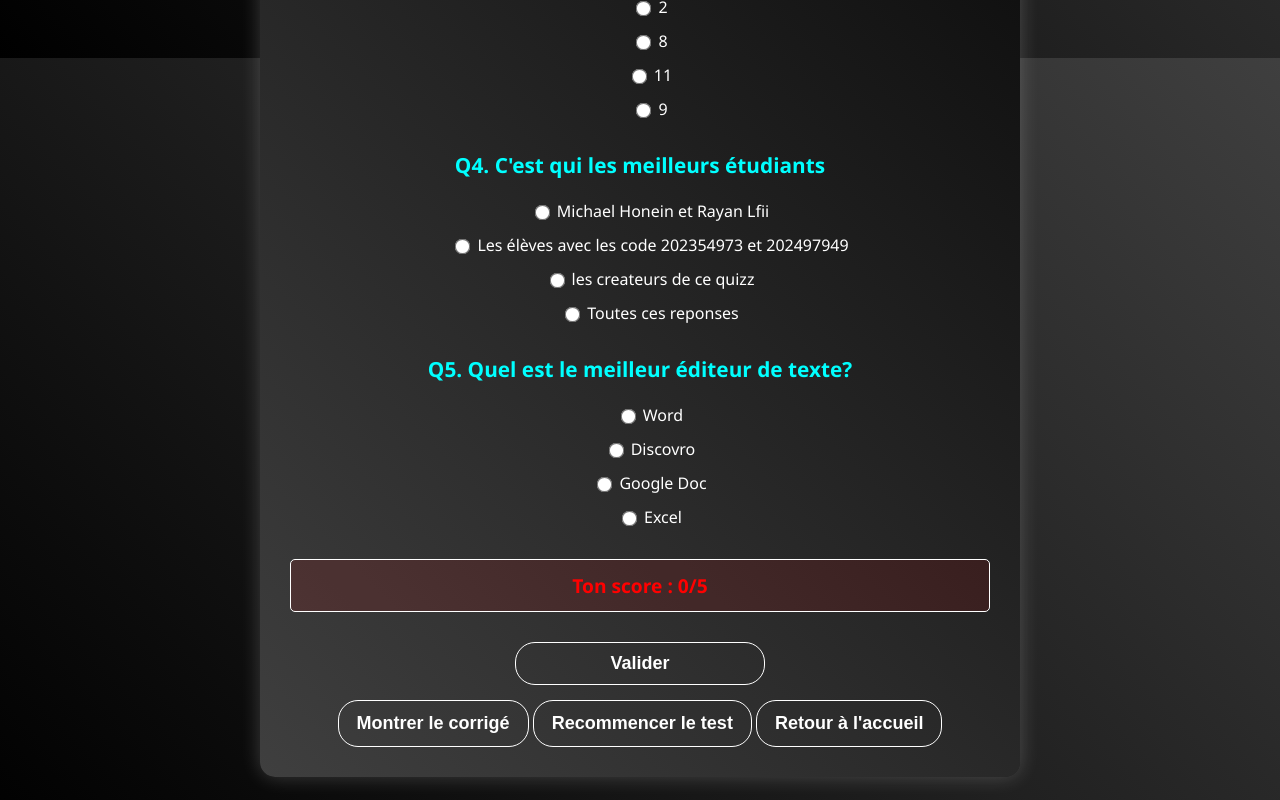
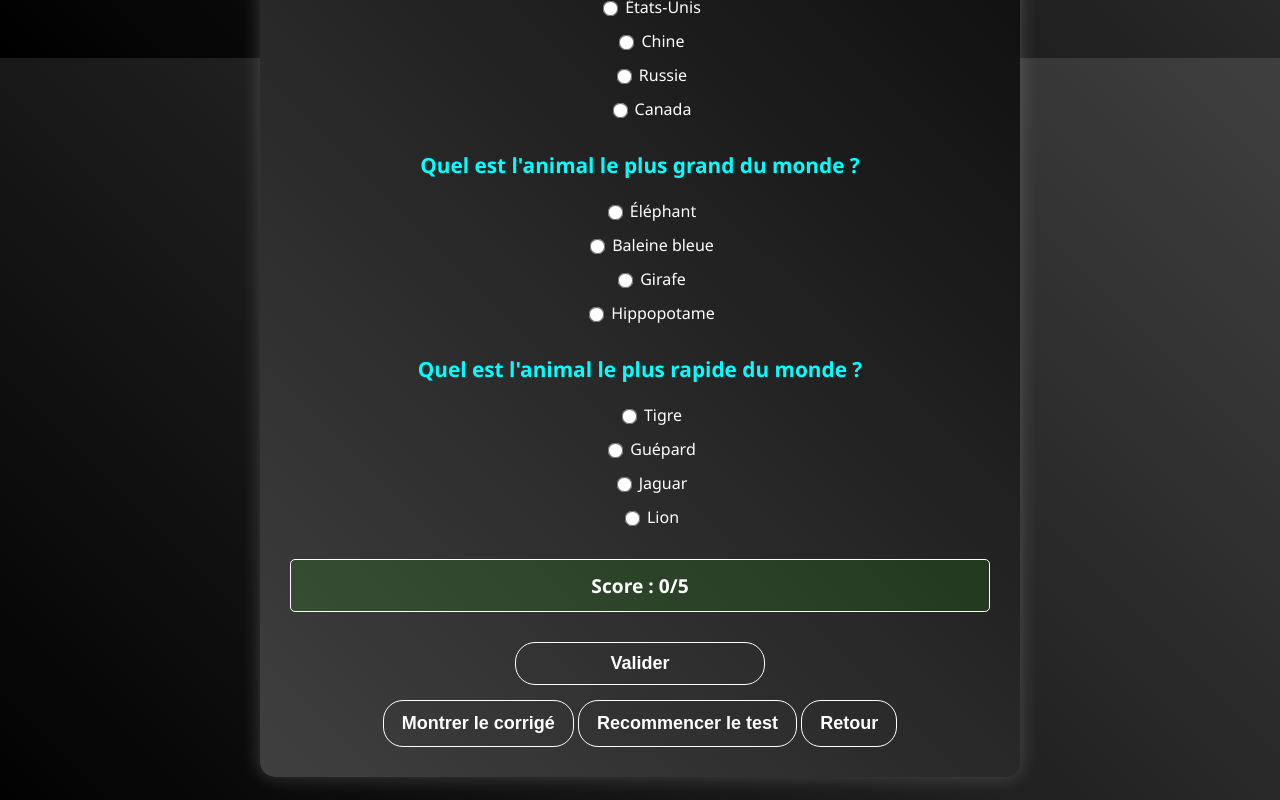
Before and after one commit to michaelhonein/tp-synthes-interface-web, a plain HTML site: page Multi Jeux/quizz.html in a window 1280 px wide. Both pictures are taken after a click on the button "Valider". Shown: the part 742-1542 px from the top of the page. Drawn offline with Linux system fonts and the light colour scheme.

Commit message:
tp presenter en classe

```diff
--- a/Multi Jeux/css/quizz.css
+++ b/Multi Jeux/css/quizz.css
@@ -146,6 +146,6 @@ body {
 }
 
 #score {
-  background-color: rgba(255, 0, 0, 0.1);
-  color: #ff0000;
+  background-color: rgba(30, 255, 0, 0.1);
+  color: #ffffff;
 }
--- /dev/null
+++ b/Multi Jeux/question.json
@@ -0,0 +1,193 @@
+[
+    {
+        "question": "Combien font 2 + 3 ?",
+        "options": [
+            "5",
+            "8",
+            "10",
+            "9"
+        ],
+        "correctIndex": 0
+    },
+    {
+        "question": "Qui est le meilleur professeur ?",
+        "options": [
+            "Akram Nasr",
+            "Le prof d'interface web",
+            "Le prof avec des tatouages",
+            "Aucun"
+        ],
+        "correctIndex": 3
+    },
+    {
+        "question": "Combien font 8 + 3 ?",
+        "options": [
+            "2",
+            "8",
+            "11",
+            "9"
+        ],
+        "correctIndex": 2
+    },
+
+    {
+        "question": "Quel est le meilleur éditeur de texte ?",
+        "options": [
+            "Word",
+            "Discovro",
+            "Google Docs",
+            "Excel"
+        ],
+        "correctIndex": 1
+    },
+    {
+        "question": "Quelle est la capitale de la France ?",
+        "options": [
+            "Paris",
+            "Marseille",
+            "Lyon",
+            "Nice"
+        ],
+        "correctIndex": 0
+    },
+    {
+        "question": "Combien y a-t-il de continents ?",
+        "options": [
+            "5",
+            "6",
+            "7",
+            "4"
+        ],
+        "correctIndex": 2
+    },
+    {
+        "question": "Quel est l'animal le plus rapide du monde ?",
+        "options": [
+            "Tigre",
+            "Guépard",
+            "Jaguar",
+            "Lion"
+        ],
+        "correctIndex": 1
+    },
+    {
+        "question": "Quel langage sert à styliser une page web ?",
+        "options": [
+            "HTML",
+            "CSS",
+            "Python",
+            "Java"
+        ],
+        "correctIndex": 1
+    },
+    {
+        "question": "Quelle planète est la plus proche du Soleil ?",
+        "options": [
+            "Mars",
+            "Mercure",
+            "Vénus",
+            "Terre"
+        ],
+        "correctIndex": 1
+    },
+    {
+        "question": "Qui a créé la théorie de la relativité ?",
+        "options": [
+            "Newton",
+            "Einstein",
+            "Tesla",
+            "Galilée"
+        ],
+        "correctIndex": 1
+    },
+    {
+        "question": "Quel est le plus grand océan du monde ?",
+        "options": [
+            "Pacifique",
+            "Atlantique",
+            "Indien",
+            "Arctique"
+        ],
+        "correctIndex": 0
+    },
+    {
+        "question": "Combien font 12 x 5 ?",
+        "options": [
+            "60",
+            "55",
+            "65",
+            "50"
+        ],
+        "correctIndex": 0
+    },
+    {
+        "question": "Quelle est la capitale du Japon ?",
+        "options": [
+            "Osaka",
+            "Tokyo",
+            "Kyoto",
+            "Nagoya"
+        ],
+        "correctIndex": 1
+    },
+    {
+        "question": "Quel est l'animal le plus grand du monde ?",
+        "options": [
+            "Éléphant",
+            "Baleine bleue",
+            "Girafe",
+            "Hippopotame"
+        ],
+        "correctIndex": 1
+    },
+    {
+        "question": "Quel est le sport le plus populaire au monde ?",
+        "options": [
+            "Basketball",
+            "Football",
+            "Cricket",
+            "Tennis"
+        ],
+        "correctIndex": 1
+    },
+    {
+        "question": "Combien de dents possède un adulte ?",
+        "options": [
+            "20",
+            "24",
+            "32",
+            "36"
+        ],
+        "correctIndex": 2
+    },
+    {
+        "question": "Dans quel langage écrit-on les pages web ?",
+        "options": [
+            "Java",
+            "HTML",
+            "C++",
+            "Swift"
+        ],
+        "correctIndex": 1
+    },
+    {
+        "question": "Quel est le plus grand pays du monde ?",
+        "options": [
+            "États-Unis",
+            "Chine",
+            "Russie",
+            "Canada"
+        ],
+        "correctIndex": 2
+    },
+    {
+        "question": "Combien font 15 + 7 ?",
+        "options": [
+            "22",
+            "20",
+            "18",
+            "25"
+        ],
+        "correctIndex": 0
+    }
+]
--- a/Multi Jeux/quizz.html
+++ b/Multi Jeux/quizz.html
@@ -18,59 +18,68 @@
     </header>
 
     <section class="quiz-container">
+
         <p id="dernierScore"></p>
-        <h3>Q1. Combien font 2 + 3 ?</h3>
+
+        <!-- QUESTION 1 -->
+        <h3 id="question1"></h3>
         <div class="question-block">
-            <label><input type="radio" name="q1" id="correct1"> 5</label>
-            <label><input type="radio" name="q1"> 8</label>
-            <label><input type="radio" name="q1"> 10</label>
-            <label><input type="radio" name="q1"> 9</label>
+            <label><input type="radio" name="q1" id="q1r1"></label>
+            <label><input type="radio" name="q1" id="q1r2"></label>
+            <label><input type="radio" name="q1" id="q1r3"></label>
+            <label><input type="radio" name="q1" id="q1r4"></label>
         </div>
 
-        <h3>Q2. Qui est le meilleur prof ?</h3>
+        <!-- QUESTION 2 -->
+        <h3 id="question2"></h3>
         <div class="question-block">
-            <label><input type="radio" name="q2"> Akram Nasr</label>
-            <label><input type="radio" name="q2"> Le prof d'interface web</label>
-            <label><input type="radio" name="q2"> Le prof avec des tatoos</label>
-            <label><input type="radio" name="q2" id="correct2"> Aucune de ces reponses</label>
+            <label><input type="radio" name="q2" id="q2r1"></label>
+            <label><input type="radio" name="q2" id="q2r2"></label>
+            <label><input type="radio" name="q2" id="q2r3"></label>
+            <label><input type="radio" name="q2" id="q2r4"></label>
         </div>
 
-        <h3>Q3. Combien font 8 + 3 ?</h3>
+        <!-- QUESTION 3 -->
+        <h3 id="question3"></h3>
         <div class="question-block">
-            <label><input type="radio" name="q3"> 2</label>
-            <label><input type="radio" name="q3"> 8</label>
-            <label><input type="radio" name="q3" id="correct3"> 11</label>
-            <label><input type="radio" name="q3"> 9</label>
+            <label><input type="radio" name="q3" id="q3r1"></label>
+            <label><input type="radio" name="q3" id="q3r2"></label>
+            <label><input type="radio" name="q3" id="q3r3"></label>
+            <label><input type="radio" name="q3" id="q3r4"></label>
         </div>
 
-        <h3>Q4. C'est qui les meilleurs étudiants</h3>
+        <!-- QUESTION 4 -->
+        <h3 id="question4"></h3>
         <div class="question-block">
-            <label><input type="radio" name="q4" id="correct4.1"> Michael Honein et Rayan Lfii</label>
-            <label><input type="radio" name="q4" id="correct4.2">Les élèves avec les code 202354973 et 202497949 </label>
-            <label><input type="radio" name="q4" id="correct4.3"> les createurs de ce quizz</label>
-            <label><input type="radio" name="q4" id="correct4.4"> Toutes ces reponses</label>
+            <label><input type="radio" name="q4" id="q4r1"></label>
+            <label><input type="radio" name="q4" id="q4r2"></label>
+            <label><input type="radio" name="q4" id="q4r3"></label>
+            <label><input type="radio" name="q4" id="q4r4"></label>
         </div>
 
-        <h3>Q5. Quel est le meilleur éditeur de texte?</h3>
+        <!-- QUESTION 5 -->
+        <h3 id="question5"></h3>
         <div class="question-block">
-            <label><input type="radio" name="q5"> Word</label>
-            <label><input type="radio" name="q5" id="correct5"> Discovro</label>
-            <label><input type="radio" name="q5"> Google Doc</label>
-            <label><input type="radio" name="q5"> Excel</label>
+            <label><input type="radio" name="q5" id="q5r1"></label>
+            <label><input type="radio" name="q5" id="q5r2"></label>
+            <label><input type="radio" name="q5" id="q5r3"></label>
+            <label><input type="radio" name="q5" id="q5r4"></label>
         </div>
 
         <p id="score"></p>
 
-        <button id="submitBtn" >Valider</button>
+        <button id="submitBtn">Valider</button>
+        <button id="corrigerBtn" class="btn">Montrer le corrigé</button>
+        <button id="restartBtn" class="btn">Recommencer le test</button>
 
-        <button id="corrigerBtn" class="btn">Montrer le corrigé</button>
-        <button id="restartBtn"class="btn">Recommencer le test</button>
         <a href="./index.html">
-            <button class="btn">Retour à l'accueil</button>
+            <button class="btn">Retour</button>
         </a>
+
     </section>
 
     <script src="quizz.js"></script>
+
 </body>
 
 </html>
--- a/Multi Jeux/quizz.js
+++ b/Multi Jeux/quizz.js
@@ -1,87 +1,96 @@
-const elements = {
-  correct1: document.getElementById("correct1"),
-  correct2: document.getElementById("correct2"),
-  correct3: document.getElementById("correct3"),
-  correct4a: document.getElementById("correct4.1"),
-  correct4b: document.getElementById("correct4.2"),
-  correct4c: document.getElementById("correct4.3"),
-  correct4d: document.getElementById("correct4.4"),
-  correct5: document.getElementById("correct5"),
+const zoneScore = document.getElementById("score");
+const zoneDernierScore = document.getElementById("dernierScore");
+const boutonValider = document.getElementById("submitBtn");
+const boutonCorriger = document.getElementById("corrigerBtn");
+const boutonRecommencer = document.getElementById("restartBtn");
 
-  submitBtn: document.getElementById("submitBtn"),
-  corrigerBtn: document.getElementById("corrigerBtn"),
-  restartBtn: document.getElementById("restartBtn"),
-
-  dernierScore: document.getElementById("dernierScore"),
-  score: document.getElementById("score"),
-};
-
-const scoreSauvegarder = localStorage.getItem("dernierScoreQuiz");
-
-if (scoreSauvegarder !== null) {
-  elements.dernierScore.textContent =
-    "Dernier score : " + scoreSauvegarder + "/5";
+const ancienScore = localStorage.getItem("dernierScoreQuiz");
+if (ancienScore !== null) {
+  zoneDernierScore.textContent = "Dernier score : " + ancienScore + "/5";
 }
 
-elements.submitBtn.addEventListener("click", () => {
+async function loadData() {
+  try {
+    const response = await fetch("question.json");
+    const questions = await response.json();
+    afficherQuestions(questions);
+  } catch (error) {
+    console.error("Erreur lors du chargement :", error);
+    alert("Impossible de charger les questions !");
+  }
+}
+
+loadData();
+
+
+
+function melanger(tab) {
+  let copie = [...tab];
+  for (let i = copie.length - 1; i > 0; i--) {
+
+    let j = Math.floor(Math.random() * (i + 1));
+
+    [copie[i], copie[j]] = [copie[j], copie[i]];
+  }
+  return copie;
+}
+
+
+function afficherQuestions(listeQuestions) {
+
+
+  const questions = melanger(listeQuestions).slice(0, 5);
+
+  questions.forEach((question, numero) => {
+
+
+    const txtQuestion = document.getElementById("question" + (numero + 1));
+    txtQuestion.textContent = question.question;
+
+    for (let i = 1; i <= 4; i++) {
+
+      const bouton = document.getElementById(`q${numero + 1}r${i}`);
+      const label = bouton.parentElement;
+      label.innerHTML = "";
+      label.appendChild(bouton);
+      label.append(" " + question.options[i - 1]);
+      bouton.dataset.bonne = (i - 1 === question.correctIndex);
+    }
+  });
+}
+
+
+
+boutonValider.addEventListener("click", () => {
+
   let score = 0;
-  if (elements.correct1.checked) {
-    score++;
-  }
-  if (elements.correct2.checked) {
-    score++;
-  }
-  if (elements.correct3.checked) {
-    score++;
-  }
-  if (
-    elements.correct4a.checked ||
-    elements.correct4b.checked ||
-    elements.correct4c.checked ||
-    elements.correct4d.checked
-  ) {
-    score++;
-  }
-  if (elements.correct5.checked) {
-    score++;
-  }
+  const boutons = document.querySelectorAll("input[type='radio']");
+
+  boutons.forEach(bouton => {
+    if (bouton.checked && bouton.dataset.bonne === "true") {
+      score++;
+    }
+  });
+  zoneScore.textContent = "Score : " + score + "/5";
+
   localStorage.setItem("dernierScoreQuiz", score);
-  elements.score.textContent = "Ton score : " + score + "/5";
 });
-elements.corrigerBtn.addEventListener("click", () => {
-  const toutesReponses = document.querySelectorAll("input[type='radio']");
-  // Liste des bonnes réponses d'après elements
-  const bonnes = [
-    elements.correct1,
-    elements.correct2,
-    elements.correct3,
-    elements.correct4a,
-    elements.correct4b,
-    elements.correct4c,
-    elements.correct4d,
-    elements.correct5,
-  ];
 
-  // Mettre les bonnes réponses en vert
-  bonnes.forEach((rep) => {
-    rep.parentElement.style.color = "green";
-  });
 
-  // Mettre les mauvaises réponses en rouge
-  toutesReponses.forEach((rep) => {
-    if (!bonnes.includes(rep)) {
-      rep.parentElement.style.color = "red";
+boutonCorriger.addEventListener("click", () => {
+
+  const boutons = document.querySelectorAll("input[type='radio']");
+
+  boutons.forEach(bouton => {
+    if (bouton.dataset.bonne === "true") {
+      bouton.parentElement.style.color = "green";
+    } else {
+      bouton.parentElement.style.color = "red";
     }
   });
 });
 
-elements.restartBtn.addEventListener("click", () => {
-  const toutesReponses = document.querySelectorAll("input[type='radio']");
-  toutesReponses.forEach((rep) => {
-    rep.checked = false;
-    rep.parentElement.style.color = "white";
-  });
-  elements.score.textContent = "";
-  elements.dernierScore.textContent = "";
-  localStorage.removeItem("dernierScoreQuiz");
+
+boutonRecommencer.addEventListener("click", () => {
+  location.reload();
 });
```
Also changed, not shown: Multi Jeux/rpc.html (+3 -3 lines), Multi Jeux/rpc.js (+22 -0 lines).
